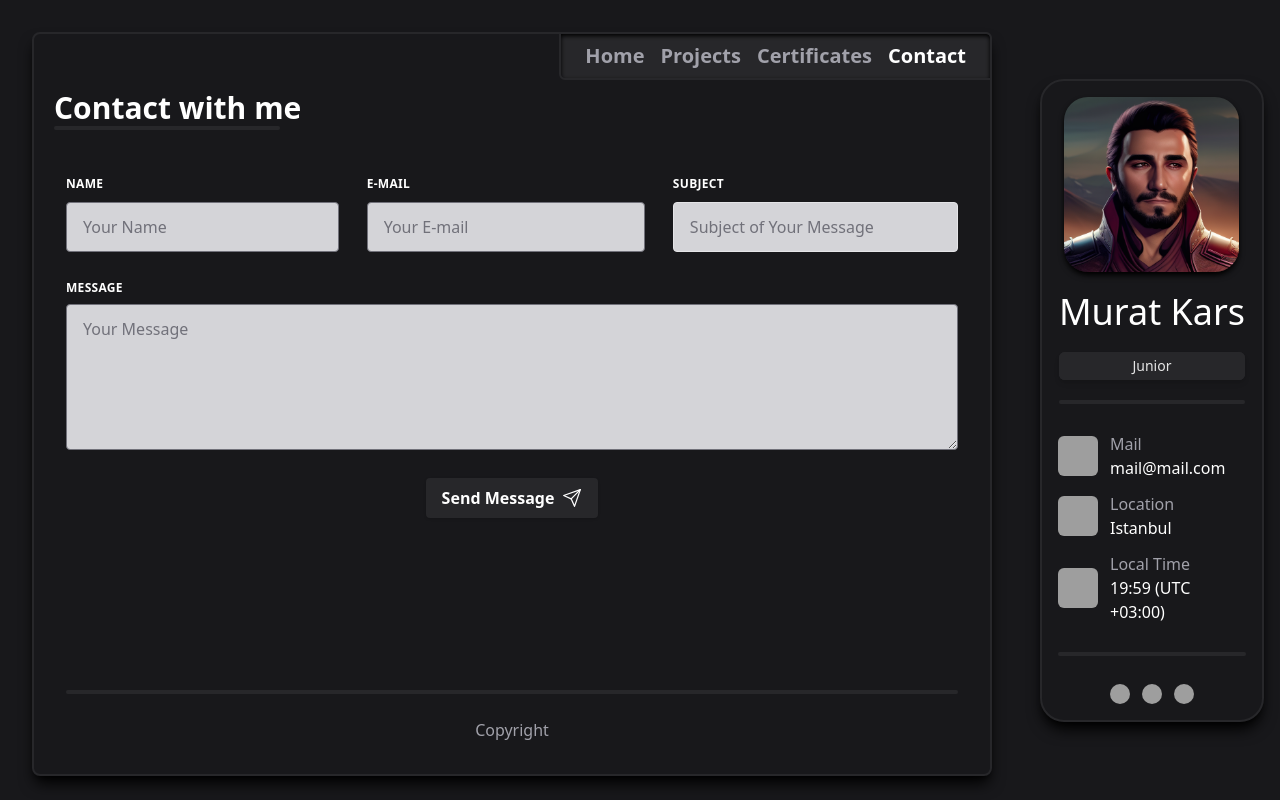
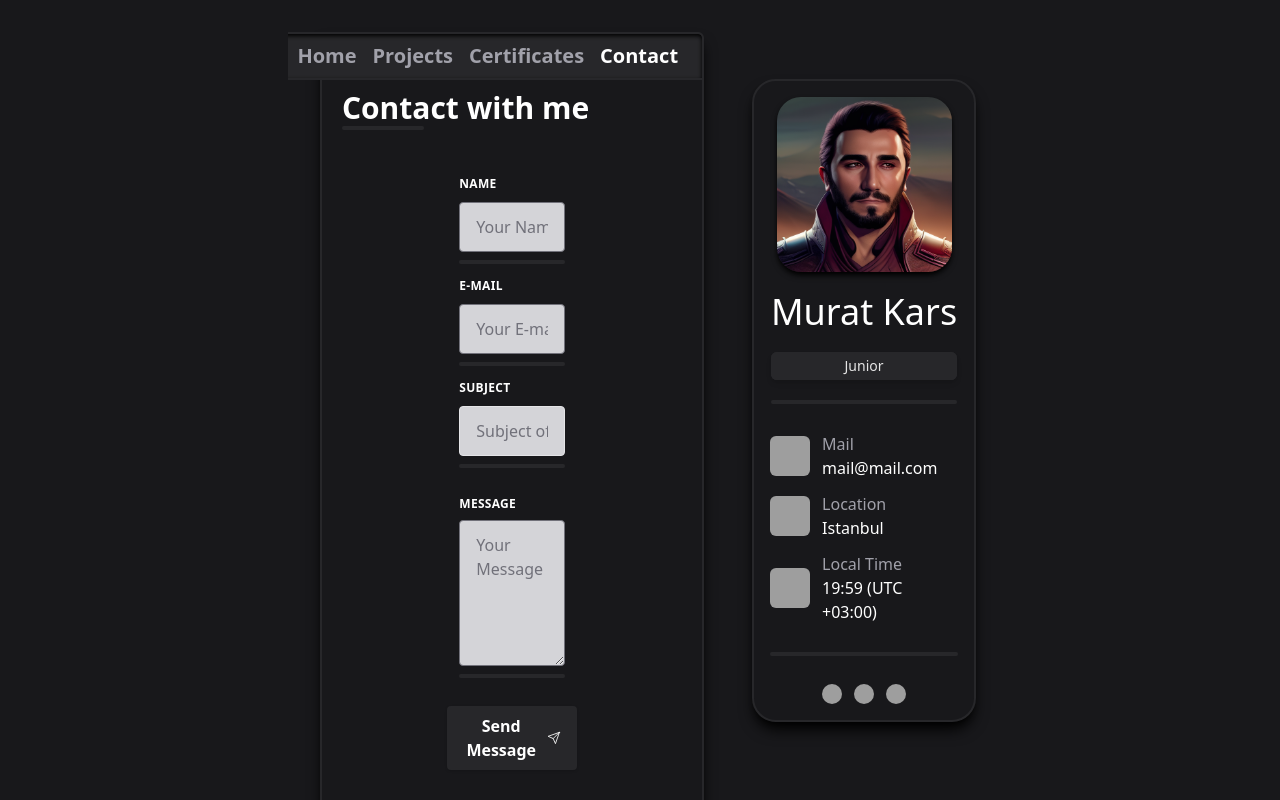
Before and after one commit to KarsMurat/Personal-Portfolio-Website, a Next.js app: page /contact in a window 1280 px wide. Built offline with nearby package versions, Linux system fonts and the light colour scheme; grey boxes are pictures that could not be loaded.

Commit message:
update ui and layout

```diff
--- a/app/contact/layout.tsx
+++ b/app/contact/layout.tsx
@@ -15,9 +15,7 @@ export default function ContactLayout({
         <h1>{HeaderContact.contact.header}</h1>
         <Divide />
       </header>
-      <main className="mt-5 inline-block h-full w-full py-5">
-        {children}
-      </main>
+      <main className="mt-5 inline-block h-full w-full py-5">{children}</main>
     </div>
   );
 }
--- a/app/contact/page.tsx
+++ b/app/contact/page.tsx
@@ -2,7 +2,7 @@ import ContactForm from "@/components/ContactForm";
 
 export default function Contact() {
   return (
-    <section>
+    <section className="grid justify-items-center">
       <ContactForm />
     </section>
   );
--- a/components/CertificateCard.tsx
+++ b/components/CertificateCard.tsx
@@ -5,7 +5,7 @@ const Divider = () => <div className="h-1 w-full rounded-full bg-zinc-800" />;
 
 function CertificateCard() {
   return (
-    <div className="flex flex-wrap items-center justify-center gap-6">
+    <div className="flex flex-wrap items-center justify-center gap-8">
       {Certificates.map((certificate, index) => {
         const { name, desc, corp, urlName, urlLink } = certificate;
 
--- a/components/ContactForm.tsx
+++ b/components/ContactForm.tsx
@@ -1,10 +1,11 @@
 import { SubmitIcon } from "@/ui/icon/submit";
 
 export default function ContactForm() {
+  const Divider = () => <div className="h-1 w-full rounded-full bg-zinc-800" />;
+
   return (
-    <form className="grid w-full grid-cols-1 place-content-between space-y-7">
-      <div className="flex place-content-between space-x-7">
-        <div className="flex flex-wrap">
+    <form className="grid w-1/3 grid-cols-1 place-content-between space-y-7">
+      <div className="flex flex-col place-content-between space-y-2">
         <div className="space-y-2">
           <label
             className="text-xs font-bold uppercase tracking-wide text-white"
@@ -20,8 +21,7 @@ export default function ContactForm() {
             placeholder="Your Name"
           />
         </div>
-        </div>
-        <div className="flex flex-wrap">
+        <Divider />
         <div className="space-y-2">
           <label
             className="text-xs font-bold uppercase tracking-wide text-white"
@@ -37,8 +37,7 @@ export default function ContactForm() {
             placeholder="Your E-mail"
           />
         </div>
-        </div>
-        <div className="flex flex-wrap">
+        <Divider />
         <div className="space-y-2">
           <label
             className="text-xs font-bold uppercase tracking-wide text-white"
@@ -54,9 +53,8 @@ export default function ContactForm() {
             placeholder="Subject of Your Message"
           />
         </div>
+        <Divider />
       </div>
-      </div>
-      <div className="flex flex-wrap">
       <div className="h-full w-full space-y-2">
         <label
           className="block text-xs font-bold uppercase tracking-wide text-white"
@@ -71,7 +69,7 @@ export default function ContactForm() {
           id="message"
           placeholder="Your Message"
         />
-        </div>
+        <Divider />
       </div>
       <div className="justify-self-center md:flex md:items-center">
         <button
--- a/components/ProjectCard.tsx
+++ b/components/ProjectCard.tsx
@@ -7,16 +7,16 @@ const Divider = () => <div className="h-1 w-full rounded-full bg-zinc-800" />;
 
 function ProjectCard() {
   return (
-    <div className="flex w-full flex-wrap items-center justify-center gap-6">
+    <div className="flex w-full flex-wrap items-center justify-center gap-20">
       {Projects.map((project, index) => {
         const { title, desc, path, img, tools } = project;
 
         return (
           <section
             key={index}
-            className="relative mx-12 my-5 flex max-h-fit max-w-md scale-95 cursor-default items-center overflow-visible rounded-xl bg-zinc-900 shadow-inner shadow-black ring-2 ring-zinc-800 duration-300 hover:scale-100 hover:shadow-lg hover:shadow-black hover:ring-white"
+            className="relative mx-4 flex max-h-fit max-w-md scale-95 cursor-default items-center overflow-visible rounded-xl bg-zinc-900 shadow-inner shadow-black ring-2 ring-zinc-800 duration-300 hover:scale-100 hover:shadow-lg hover:shadow-black hover:ring-white"
           >
-            <article className="flex flex-col space-y-6 p-4 pl-24">
+            <article className="flex flex-col space-y-6 px-4 pb-4 pl-24">
               <nav>
                 <Link
                   href={path}
--- a/ui/loading/CertificateCardSkeleton.tsx
+++ b/ui/loading/CertificateCardSkeleton.tsx
@@ -8,7 +8,7 @@ const Divider = () => <div className="h-1 w-full rounded-full bg-zinc-800" />;
 
 export function CertificateCardSkeleton() {
   return (
-    <div className="flex flex-wrap items-center justify-center gap-6">
+    <div className="flex flex-wrap items-center justify-center gap-8">
       {[...Array(certificateTotal)].map(() => (
         <div
           key={Math.random()}
--- a/ui/loading/ProjectCardSkeleton.tsx
+++ b/ui/loading/ProjectCardSkeleton.tsx
@@ -15,11 +15,11 @@ const Divider = () => <div className="h-1 w-full rounded-full bg-zinc-800" />;
 
 export function ProjectCardSkeleton() {
   return (
-    <div className="flex w-full flex-wrap items-center justify-center gap-6">
+    <div className="flex w-full flex-wrap items-center justify-center gap-20">
       {[...Array(projectTotal)].map(() => (
         <div
           key={Math.random()}
-          className="relative mx-10 my-5 flex max-h-fit max-w-md scale-95 items-center rounded-xl bg-zinc-900 shadow-inner shadow-black ring-2 ring-zinc-800"
+          className="relative mx-4 flex max-h-fit max-w-md scale-95 items-center rounded-xl bg-zinc-900 shadow-inner shadow-black ring-2 ring-zinc-800"
         >
           <div
             className={`absolute -top-5 -right-5 z-10 m-1 h-8 w-8 rounded-tl-lg rounded-br-lg bg-zinc-800 shadow-sm shadow-black${shimmer}`}
@@ -30,9 +30,7 @@ export function ProjectCardSkeleton() {
             />
           </div>
           <div className="flex w-full flex-col space-y-6 p-4 pl-24">
-            <div
-              className={`h-7 w-full rounded-full bg-zinc-900 ring-1 ring-zinc-800 ${shimmer}`}
-            />
+            <div className={`h-7 w-full rounded-full bg-zinc-900 ${shimmer}`} />
             <div className={`h-24 w-full rounded-lg bg-gray-800 ${shimmer}`} />
             <div className="flex flex-wrap justify-center gap-1">
               {[...Array(averageTools)].map(() => (
```
Lines whose indentation alone changed are shown as unchanged.
